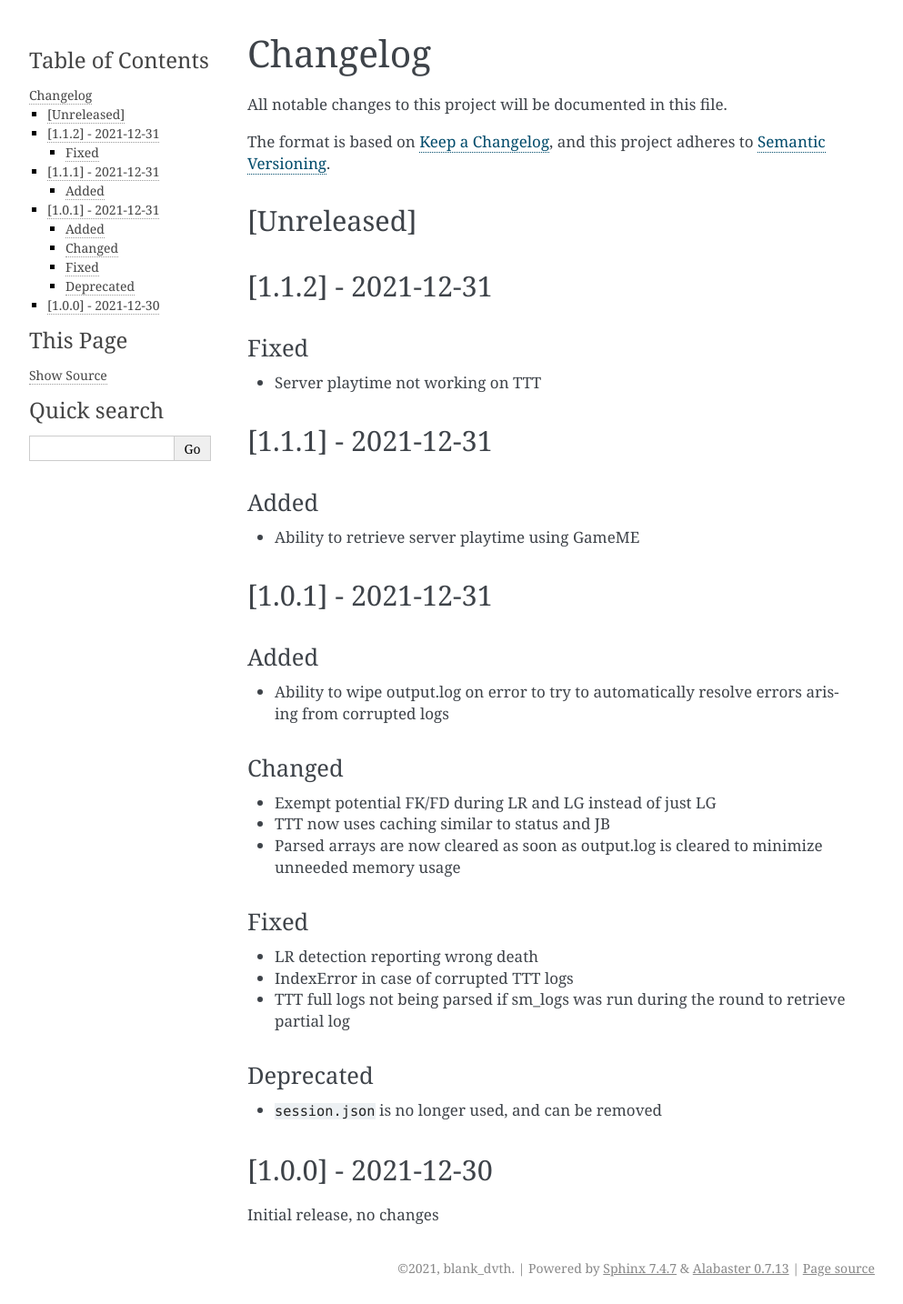
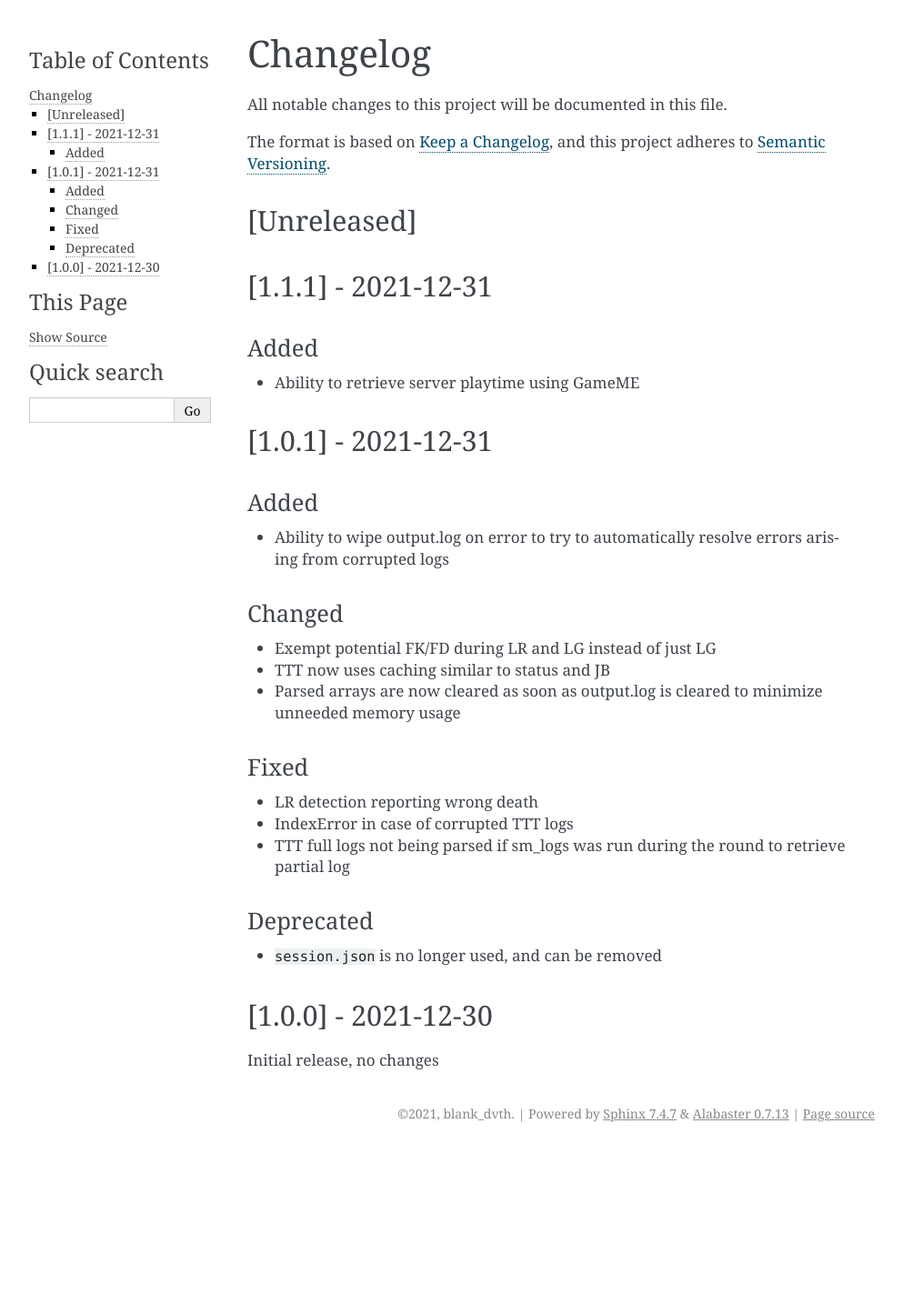
Before and after one commit to BLANK-TH/TSonitor, a Sphinx documentation site: the page built from docs/source/changelog.rst, in a window 1280 px wide. Shown: the whole page at 91% size, without its empty margins (148-1141 px from the left). Built offline with Sphinx 7.4.7, drawn with Linux system fonts in a browser that asks for light colours; after the commit the page ends 1264 px from its top, so only the background shows below that.

Commit message:
override previous release

```diff
--- a/docs/source/changelog.rst
+++ b/docs/source/changelog.rst
@@ -7,12 +7,6 @@ and this project adheres to `Semantic Versioning <https://semver.org/spec/v2.0.0
 
 [Unreleased]
 --------------
-
-[1.1.2] - 2021-12-31
-------------------------
-Fixed
-^^^^^^
-* Server playtime not working on TTT
 
 [1.1.1] - 2021-12-31
 ------------------------
```
Also changed, not shown: 1 other file.
